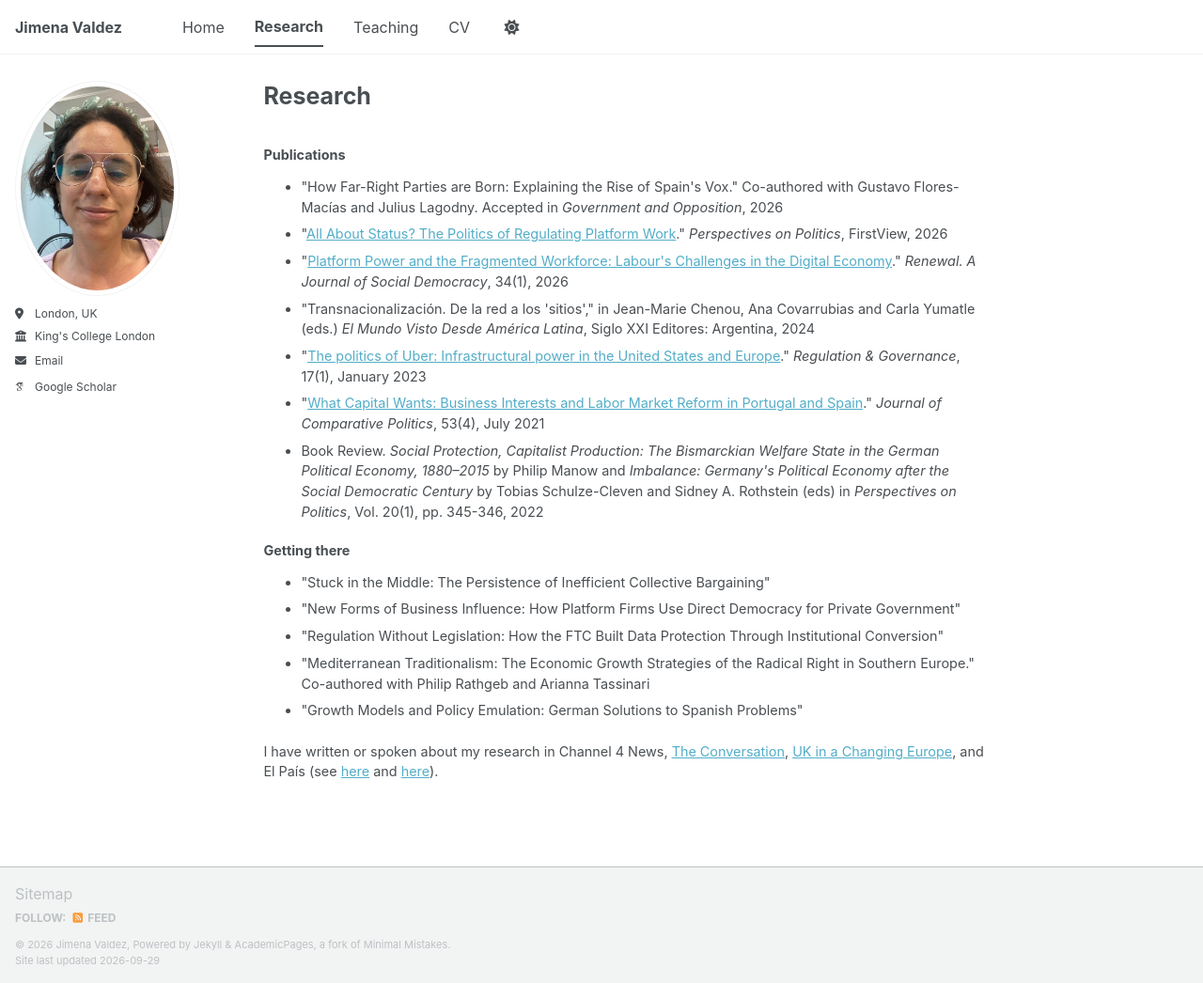
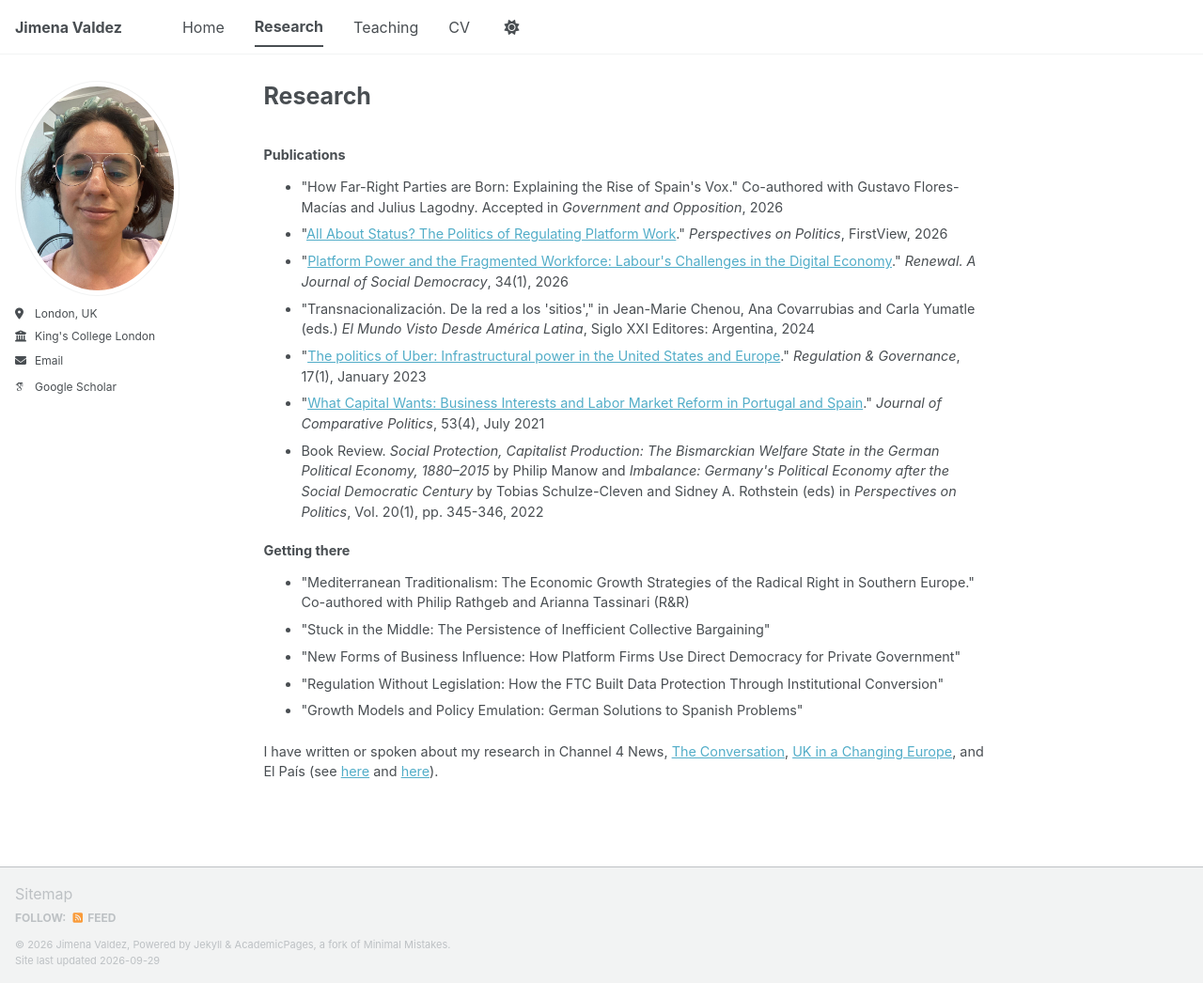
Before and after one commit to jimena-valdez/jimena-valdez.github.io, a Jekyll site: the page built from _pages/research.html, in a window 1280 px wide and 1046 px high. Shown: the whole window at 94% size. Built offline with Jekyll 4.4.1, drawn with Linux system fonts in a browser that asks for light colours; some web fonts are replaced; a script bundle is joined from its source files by our own code; library files that are not in the unit come from our copies.

```diff
--- a/_pages/research.html
+++ b/_pages/research.html
@@ -22,10 +22,10 @@ author_profile: true
 <h3 style="margin-top:1.5em;">Getting there</h3>
 
 <ul>
+  <li>"Mediterranean Traditionalism: The Economic Growth Strategies of the Radical Right in Southern Europe." Co-authored with Philip Rathgeb and Arianna Tassinari (R&R)</li>
   <li>"Stuck in the Middle: The Persistence of Inefficient Collective Bargaining"</li>
   <li>"New Forms of Business Influence: How Platform Firms Use Direct Democracy for Private Government"</li>
   <li>"Regulation Without Legislation: How the FTC Built Data Protection Through Institutional Conversion"</li>
-  <li>"Mediterranean Traditionalism: The Economic Growth Strategies of the Radical Right in Southern Europe." Co-authored with Philip Rathgeb and Arianna Tassinari</li>
   <li>"Growth Models and Policy Emulation: German Solutions to Spanish Problems"</li>
 </ul>
 
```
